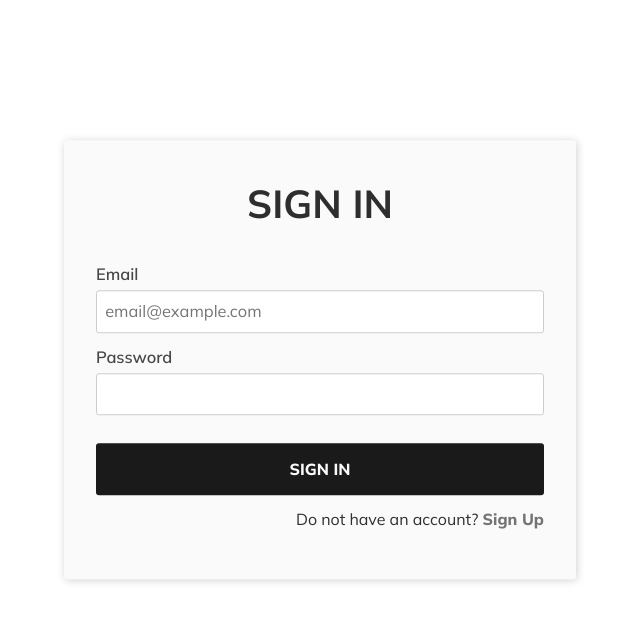
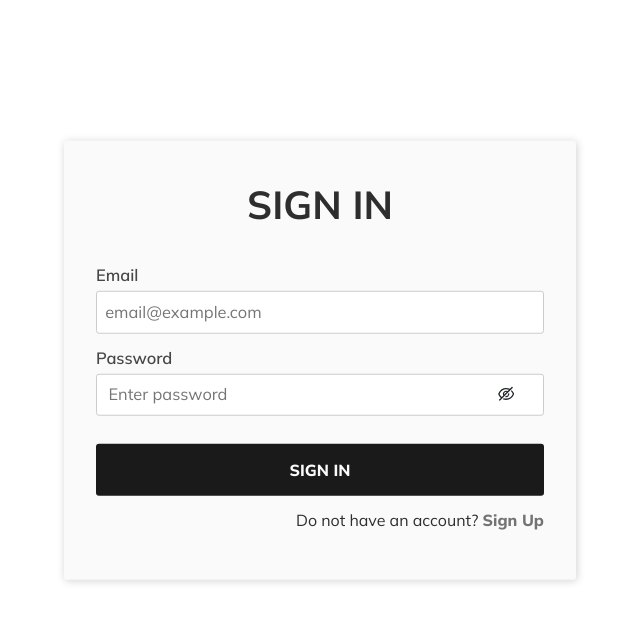
Before and after one commit to MAbdurahman/bs-reactjs-validation, a React (Vite) app: page / in a window 1280 px wide. Shown: the top 622 px of the page, without its empty margins (320-960 px from the left). Built offline with nearby package versions, Linux system fonts and the light colour scheme.

Commit message:
Update styles for the button and complete /Auth/SignIn except for validation

```diff
--- a/src/Auth/SignIn/index.jsx
+++ b/src/Auth/SignIn/index.jsx
@@ -1,5 +1,6 @@
 import {useState} from 'react';
 import {Link} from 'react-router-dom';
+import {EyeInvisibleOutlined, EyeOutlined} from '@ant-design/icons';
 import './styles.css';
 
 
@@ -7,8 +8,12 @@ export default function SignIn() {
    const [isShowing, setIsShowing] = useState(false);
    const [formData, setFormData] = useState({
       email: '',
-      password: '',
+      password: ''
    });
+
+   const togglePasswordIsShowing = () => {
+      setIsShowing(!isShowing);
+   };
 
    const handleChange = (e) => {
       const {name, value} = e.target;
@@ -26,16 +31,32 @@ export default function SignIn() {
          <form action='' onSubmit={handleSubmit} className='sign__in__form'>
             <div className='sign__in__form--group'>
                <label htmlFor='email'>Email</label>
-               <input type='text' id='email' name='email' placeholder='email@example.com' onChange={handleChange} />
+               <input type='text' id='email' name='email'
+                      placeholder='email@example.com' onChange={handleChange}/>
             </div>
             <div className='sign__in__form--group'>
                <label htmlFor='password'>Password</label>
-               <input type='password' id='password' name='password' onChange={handleChange}/>
+               <div className='sign__in__form--passwordGroup'>
+                  <input type={isShowing ? 'text' : 'password'} id='password'
+                         name='password' placeholder='Enter password'
+                         onChange={handleChange}/>
+                  {
+                     isShowing ? (
+                        <EyeOutlined className='sign__in__form--passwordGroup--icon'
+                                     onClick={togglePasswordIsShowing}/>
+                     ) : (
+                        <EyeInvisibleOutlined
+                           className='sign__in__form--passwordGroup--icon'
+                           onClick={togglePasswordIsShowing}/>
+                     )
+                  }
+               </div>
             </div>
             <button type='submit' className='sign__in__form--button'>Sign In</button>
-            <p className='sign__in__form--text'>Do not have an account? <span className='sign__in__form--text--link'><Link to='/sign-up'>Sign Up</Link></span></p>
+            <p className='sign__in__form--text'>Do not have an account? <span
+               className='sign__in__form--text--link'><Link
+               to='/sign-up'>Sign Up</Link></span></p>
          </form>
       </section>
-
    );
 }
--- a/src/Auth/SignIn/styles.css
+++ b/src/Auth/SignIn/styles.css
@@ -51,6 +51,23 @@
    border: 1px solid #ccc;
 }
 
+.sign__in__form--passwordGroup {
+   position: relative;
+   width: 100%;
+   height: 42px;
+   display: flex;
+   justify-content: space-between;
+   padding: 0.20em 1.75em 0.20em 0.20em;
+   background: white;
+   border-radius: 3px;
+   border: 1px solid #ccc;
+
+}
+.sign__in__form--passwordGroup input {
+   background-color: transparent;
+   border: none;
+}
+
 .sign__in__form--button {
    margin-top: 1em;
    padding-top: 0.75em;
@@ -68,8 +85,8 @@
 .sign__in__form--button:focus,
 .sign__in__form--button:active,
 .sign__in__form--button.active {
-   background-color: hsl(211.2, 0%, 88%) !important;
-   color: hsl(211.2, 0%, 10%) !important;
+   background-color: hsl(211.2, 0%, 28%) !important;
+   color: hsl(211.2, 0%, 78%) !important;
    cursor: pointer;
 }
 
```
